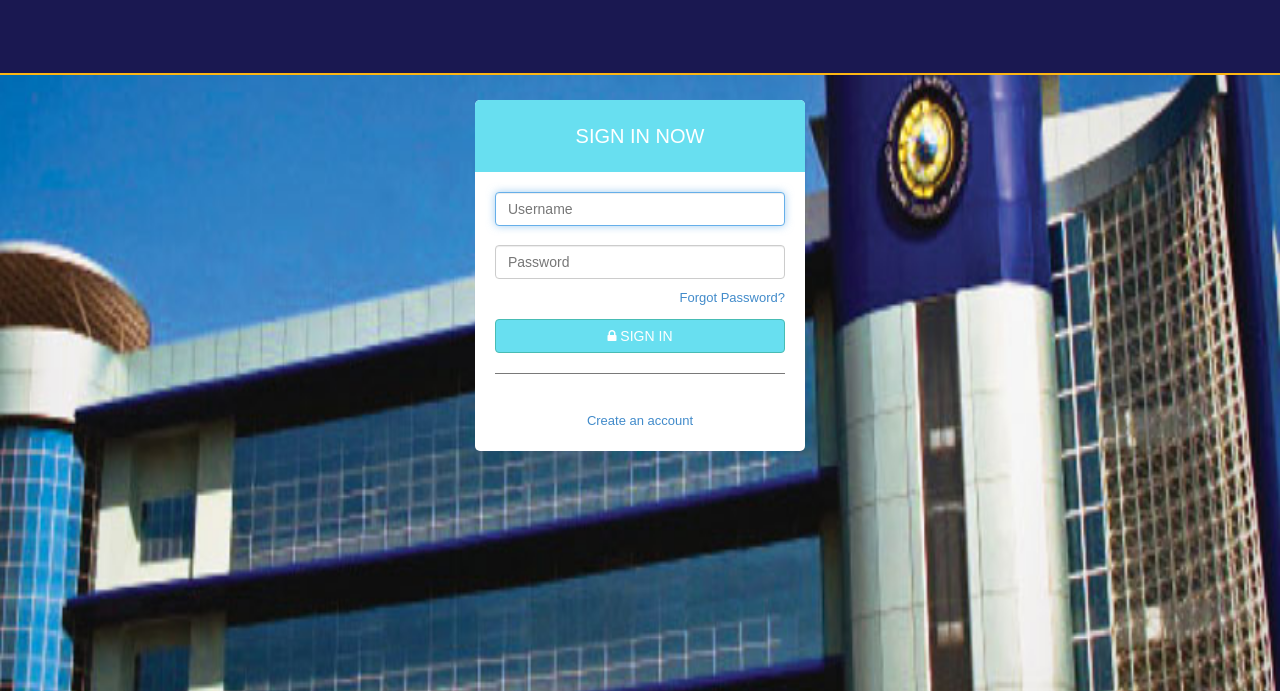
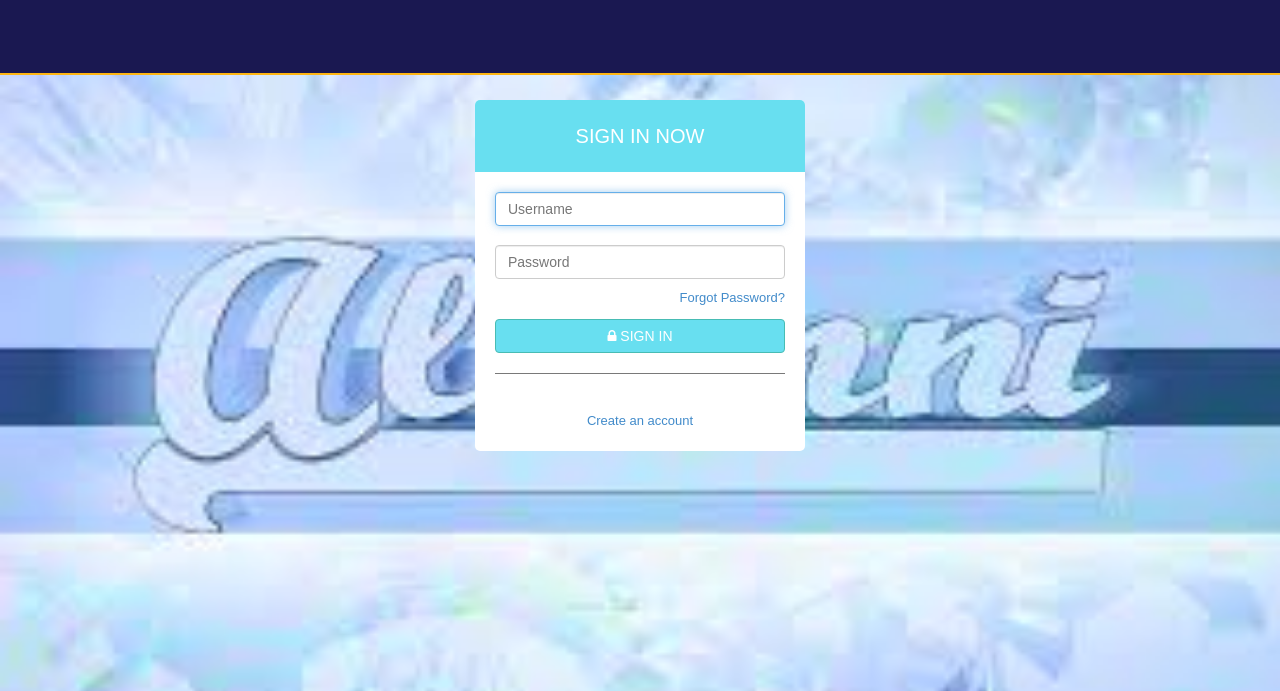
Before and after one commit to neophytes08/tracer, a CodeIgniter app: page / in a window 1280 px wide. Shown: the top 691 px of the page. Run offline with CodeIgniter, Linux system fonts and the light colour scheme.

Commit message:
2nd commit

```diff
--- a/application/views/login_page.php
+++ b/application/views/login_page.php
@@ -27,7 +27,7 @@
  	<style type="text/css">
  		body
 	    {
-	      background: url(/tracer/assets/img/bg.jpg) no-repeat center fixed;
+	      background: url(/tracer/assets/img/bg-tracer.jpg) no-repeat center fixed;
 	      background-size: 100% 100%;
 	      color: white;
 	    }
--- a/assets/template/settings.html
+++ b/assets/template/settings.html
@@ -460,7 +460,7 @@
   </div>
 </div>
 
-<div class="modal show" id="mail" tabindex="-1" role="dialog" aria-labelledby="mail" aria-hidden="true">
+<div class="modal fade" id="mail" tabindex="-1" role="dialog" aria-labelledby="mail" aria-hidden="true">
   <div class="modal-dialog">
     <div class="modal-content">
       <div class="modal-header">
```
Also changed, not shown: assets/img/bg-tracer.jpg (added).
